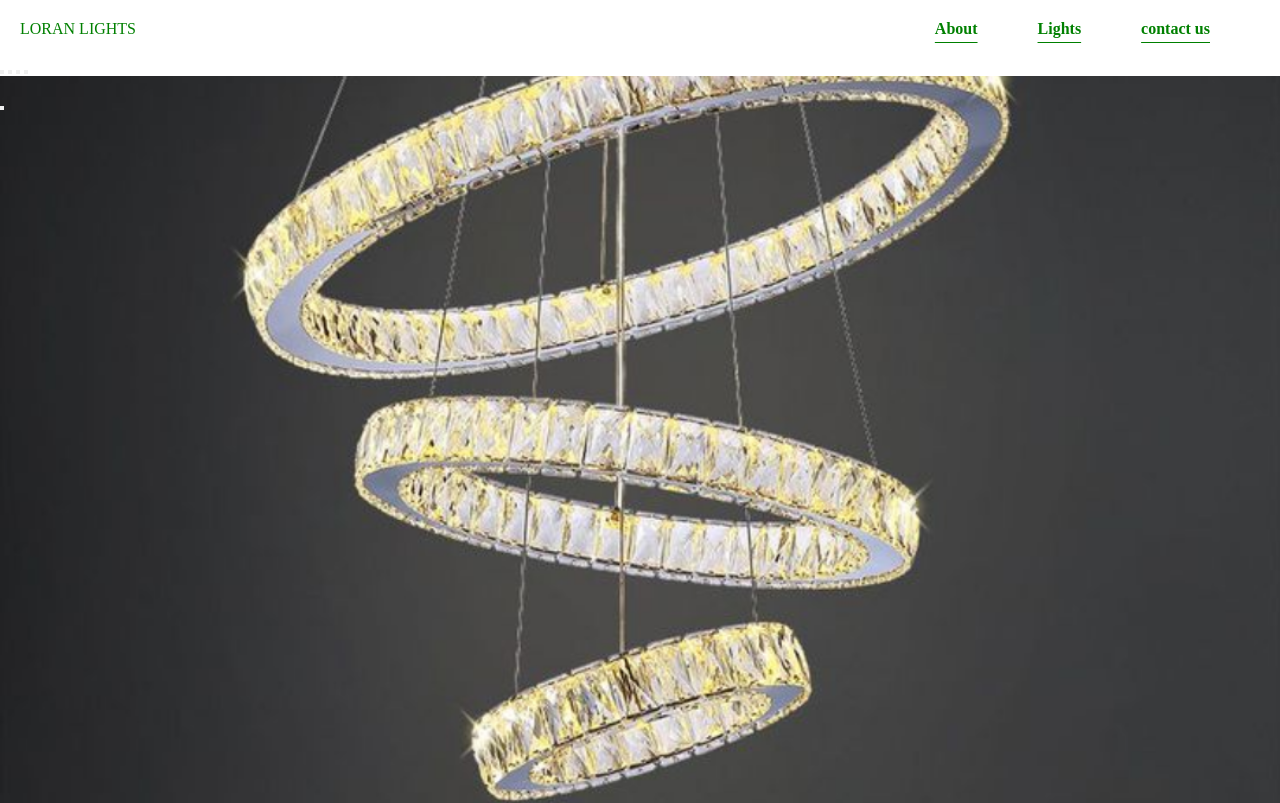
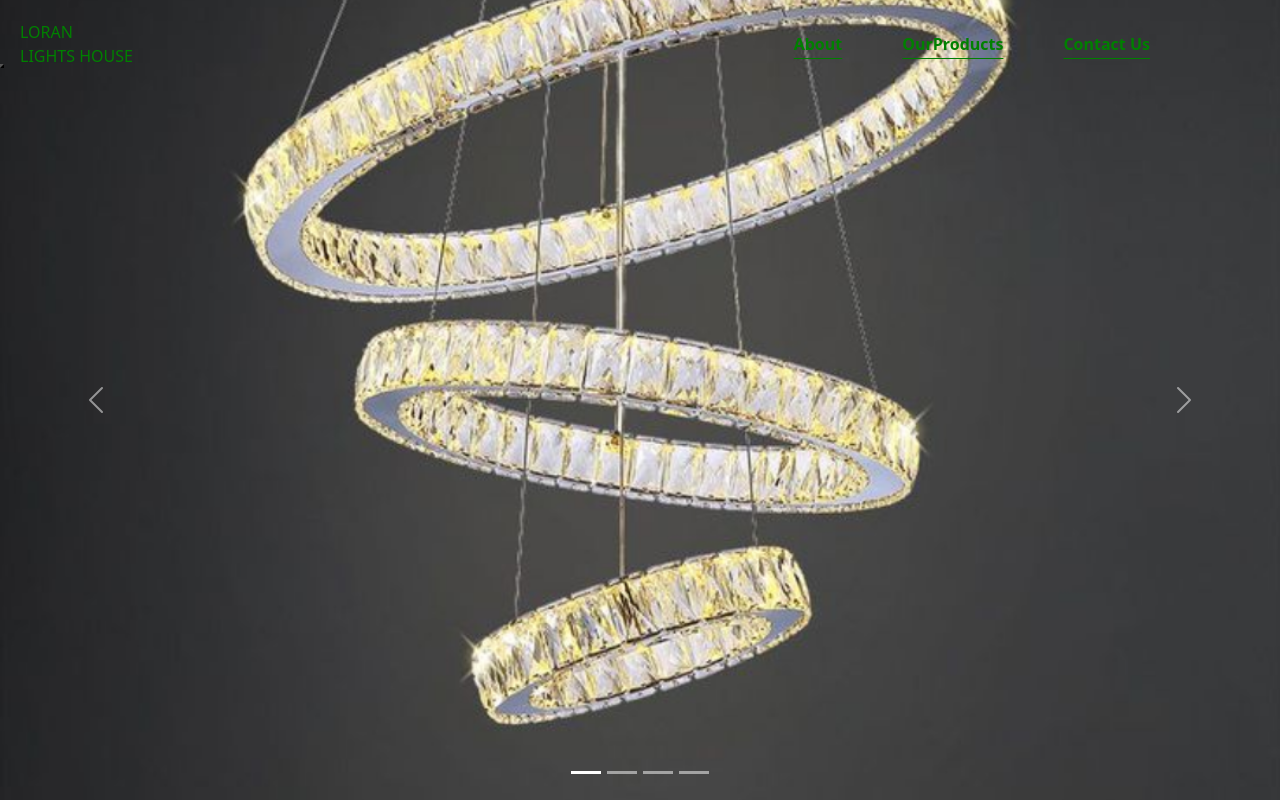
Before and after one commit to TLRCONCEPTS/lights, a plain HTML site: page index.html in a window 1280 px wide. Shown: the top 803 px of the page. Drawn offline with nearby package versions, Linux system fonts and the light colour scheme.

Commit message:
Add files via upload

```diff
--- a/index.html
+++ b/index.html
@@ -1,11 +1,10 @@
 <!DOCTYPE html>
 <html lang="en">
 <head>
-    <meta charset="UTF-8" />
-    <meta name="viewport" content="width=device-width, initial-scale=1.0" />
+    <meta charset="UTF-8">
+    <meta name="viewport" content="width=device-width, initial-scale=1.0">
     <title>Document</title>
-
-    <link2
+    <link
       href="https://cdn.jsdelivr.net/npm/bootstrap@5.1.3/dist/css/bootstrap.min.css"
       rel="stylesheet"
       integrity="sha384-1BmE4kWBq78iYhFldvKuhfTAU6auU8tT94WrHftjDbrCEXSU1oBoqyl2QvZ6jIW3"
@@ -22,55 +21,13 @@
     <link rel="stylesheet" href="styles.css" />
 </head>
 <body>
-    <!-- Navbar -->
-
-    <!-- <nav class="navbar navbar-expand-lg navbar-light fixed-top">
-      <div class="container-fluid">4
-        <a class="navbar-brand text-white" href="#">OPI CARS</a>
-        <button
-          class="navbar-toggler"
-          type="button"
-          data-bs-toggle="collapse"
-          data-bs-target="#navbarNav"
-          aria-controls="navbarNav"
-          aria-expanded="false"
-          aria-label="Toggle navigation"
-        >
-          <span class="navbar-toggler-icon"></span>
-        </button>
-        <div class="collapse navbar-collapse" id="navbarNav">
-          <ul class="navbar-nav">
-            <li class="nav-item">
-              <a class="nav-link active text-white" aria-current="page" href="#"
-                >Home</a
-              >
-            </li>
-            <li class="nav-item">
-              <a class="nav-link text-white" href="#">Appointments</a>
-            </li>
-            <li class="nav-item">
-              <a class="nav-link text-white" href="#">News</a>
-            </li>
-            <li class="nav-item">
-              <a class="nav-link text-white">Gallery</a>
-            </li>
-          </ul>
-          <button type="button" class="btn btn-secondary">Book Now</button>
-        </div>
-      </div>
-    </nav> -->
-
-    <!-- Navbar ends -->
-
-    <!-- new nav -->
-
     <div class="navbar fixed-top">
-      <p>LORAN LIGHTS</p>
+        <p>LORAN <br>LIGHTS HOUSE</p>
         <ul>
-        <li><a href="about.html">About</a></li>
-        <li><a href="lights.html">Lights</a></li>
-        <li><a href="https://wa.link/yaqaa3">contact us </a></li>
-
+          <li><a href="about.html">About </a></li>
+          <li><a href="ourproducts.html">OurProducts</a></li>
+          <li><a href="https://wa.link/yaqaa3">Contact Us</a></li>
+          <li><a href=""></a></li>
 
         </ul>
       </div>
@@ -206,62 +163,5 @@
           <span class="visually-hidden">Next</span>
         </button>
       </div>
-
-    <!-- <div class="appointment">
-      <h3>Appointments</h3>
-      <p>
-        Life has never been busier. And it's amazing how the little things can
-        take up your time! <br />But booking your next appointment shouldn't be
-        one of them. <br />That's why you can make a booking anytime, right here
-        on my website.
-      </p>
-      <button>Read More</button>
-    </div>
-
-    <div class="abmo">
-      <div class="about">
-        <img src="./cssimage/sqad.jpg" alt="" width="300" height="300" />
-        <h3>About Me</h3>
-        <p>
-          I'm an expert in my field but i wouldn't be where i am without those
-          who've helped me along the way. thats why i love connecting with
-          like-minded people and using my passion and skills to make a
-          difference
-        </p>
-        <button>Read More</button>
-      </div>
-      <div class="motivation">
-        <img src="./cssimage/wq3rdc.jpg" alt="" width="300" height="300" />
-        <h3>My Motivation</h3>
-        <p>
-          My work is my purpuse, my driving force. It's the reason i get up
-          every day and do what i do. Most importantly, it keeps pushing me to
-          achieve bigger and better things with each new challenge.
-        </p>
-        <button>Read More</button>
-      </div>
-    </div>
-
-    <div class="opi">
-      <h3>OPI CARS</h3>
-      <img src="./cssimage/imageopi1.jpg" alt="" width="500" height="500" />
-      <p>
-        We're all juggling busy schedules. That's why I'm constantly looking for
-        new ways to make life easier for my clients—like booking your next
-        appointment, for example! Scheduling your next visit is now convenient
-        and hassle-free with my online booking platform. Whether you struggle to
-        call during normal working hours or prefer to do everything digitally,
-        you can make a booking anytime you like, right here on my website. Just
-        find a time that suits you then confirm your booking with a click.
-      </p>
-    </div>
-
-    <div class="cookie">
-      <ul>
-        <li><a href="#">Imprint</a></li>
-        <li><a href="#">Privacy Policy</a></li>
-        <li><a href="#">Cookie Settings</a></li>
-      </ul>
-    </div> -->
 </body>
 </html>
```
Also changed, not shown: about.html (+1 -1 lines). Lines whose indentation alone changed are shown as unchanged.
